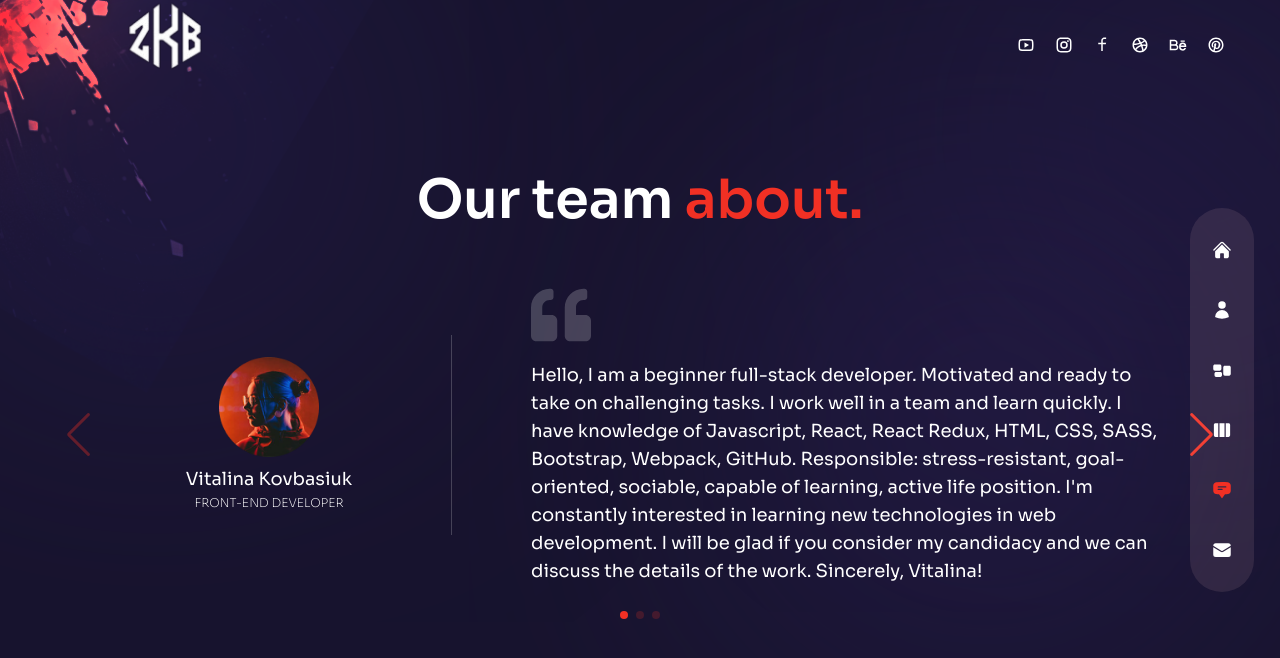
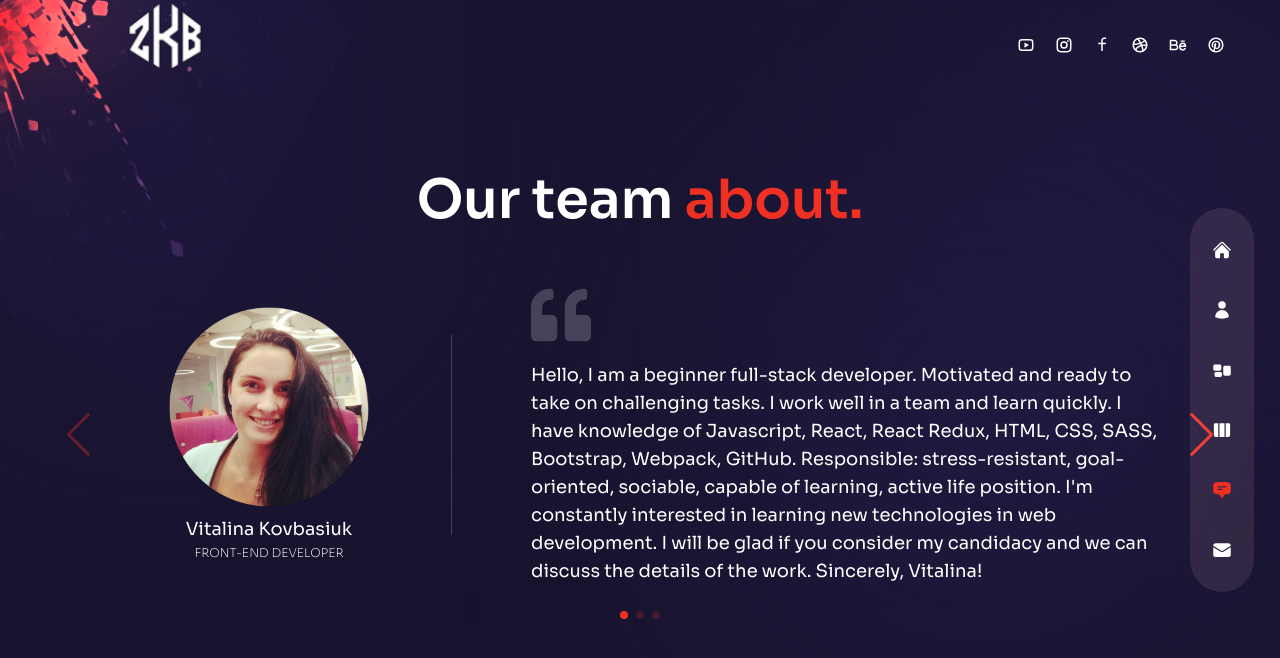
Before and after one commit to 2KovBar/Porfolio, a Next.js app: page /testimonials in a window 1280 px wide. Shown: the top 658 px of the page. Built offline with nearby package versions, Linux system fonts and the light colour scheme.

Commit message:
add foto of team

```diff
--- a/components/TestimonialSlider.js
+++ b/components/TestimonialSlider.js
@@ -53,7 +53,7 @@ const TestimonialSlider = () => {
                 <div className="flex flex-col justify-center text-center">
                   {/* avatar */}
                   <div className="mb-2 mx-auto">
-                    <Image src={person.image} width={100} height={100} alt="" />
+                    <Image src={person.image} width={200} height={200} alt="" />
                   </div>
                   {/* name */}
                   <div className="text-lg">{person.name}</div>
```
Also changed, not shown: public/t-avt-1.png, public/t-avt-2.png.
